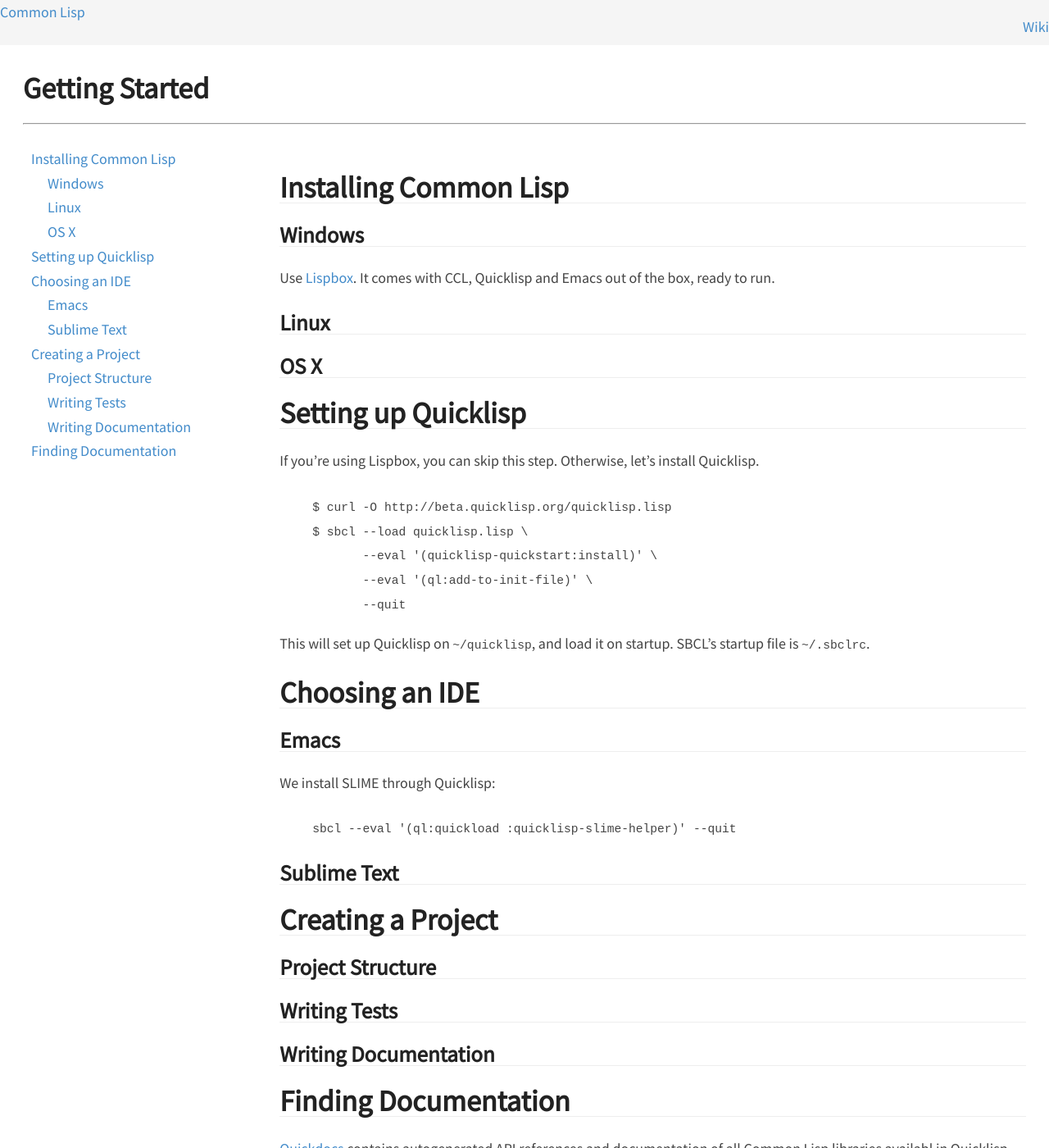
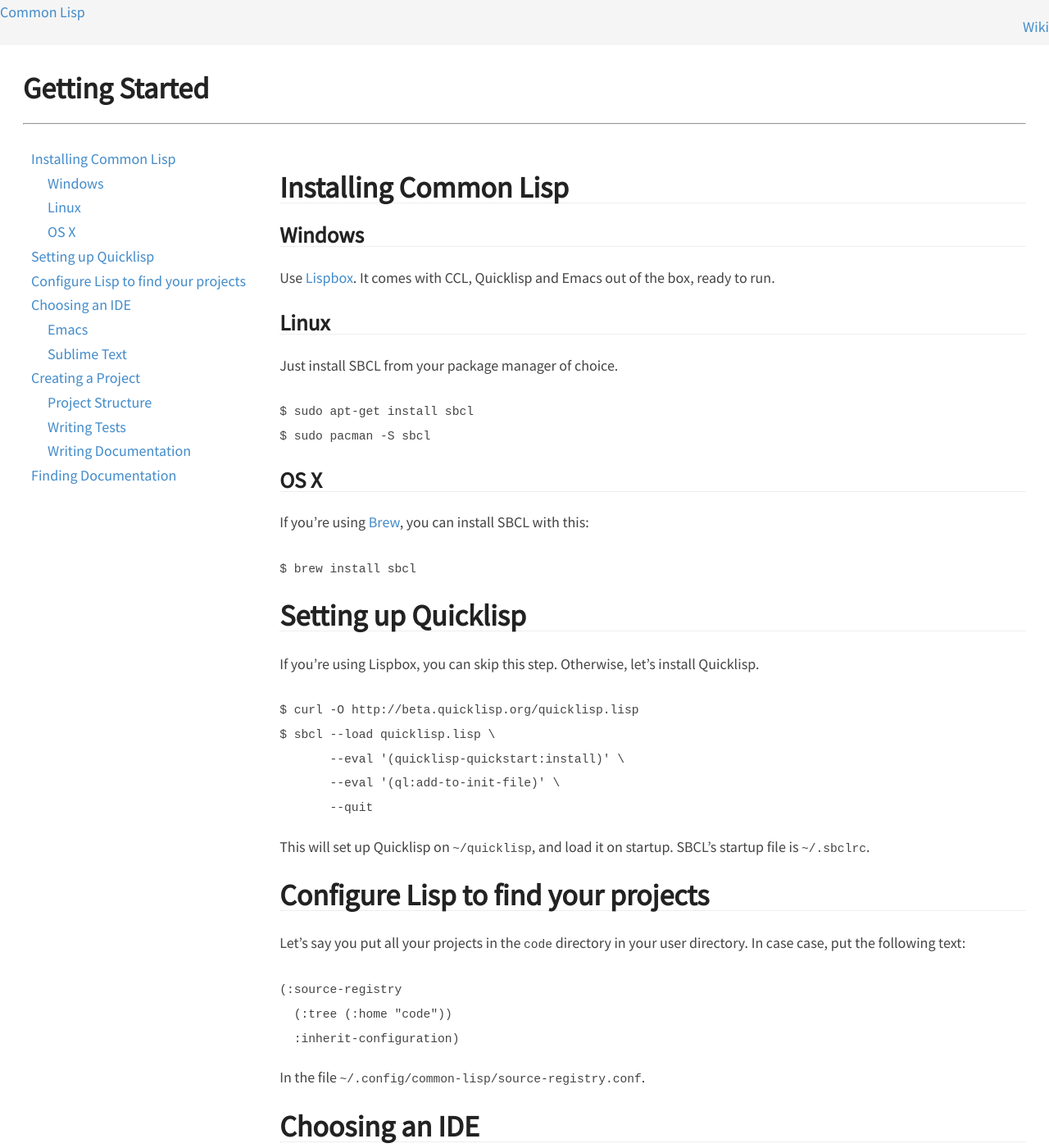
Before and after one commit to LispLang/lisplang.github.io, a Jekyll site: the page built from wiki/getting-started.md, in a window 1280 px wide and 1400 px high. Shown: the whole window at 82% size. Built offline with Jekyll 4.4.1, drawn with Linux system fonts in a browser that asks for light colours; nearby versions of some CDN libraries; some web fonts are replaced; some of the changed text lies outside the part shown.

Commit message:
Expand getting started article

```diff
--- a/wiki/getting-started.md
+++ b/wiki/getting-started.md
@@ -12,23 +12,49 @@
 
 ## Linux
 
+Just install SBCL from your package manager of choice.
+
+~~~bash
+$ sudo apt-get install sbcl
+$ sudo pacman -S sbcl
+~~~
+
 ## OS X
+
+If you're using [Brew](brew.sh), you can install SBCL with this:
+
+~~~bash
+$ brew install sbcl
+~~~
 
 # Setting up Quicklisp
 
 If you're using Lispbox, you can skip this step. Otherwise, let's install
 Quicklisp.
 
-{% highlight bash %}
+~~~bash
 $ curl -O http://beta.quicklisp.org/quicklisp.lisp
 $ sbcl --load quicklisp.lisp \
        --eval '(quicklisp-quickstart:install)' \
        --eval '(ql:add-to-init-file)' \
        --quit
-{% endhighlight %}
+~~~
 
 This will set up Quicklisp on `~/quicklisp`, and load it on startup. SBCL's
 startup file is `~/.sbclrc`.
+
+# Configure Lisp to find your projects
+
+Let's say you put all your projects in the `code` directory in your user
+directory. In case case, put the following text:
+
+~~~lisp
+(:source-registry
+  (:tree (:home "code"))
+  :inherit-configuration)
+~~~
+
+In the file `~/.config/common-lisp/source-registry.conf`.
 
 # Choosing an IDE
 
```
Also changed, not shown: other parts of wiki/getting-started.md (+1 -1 lines).
